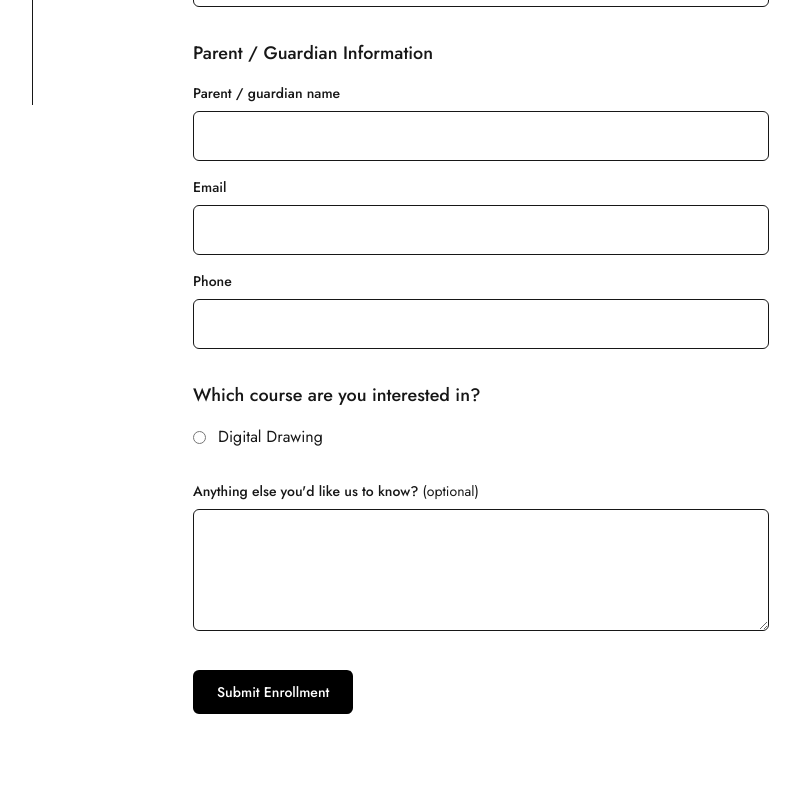
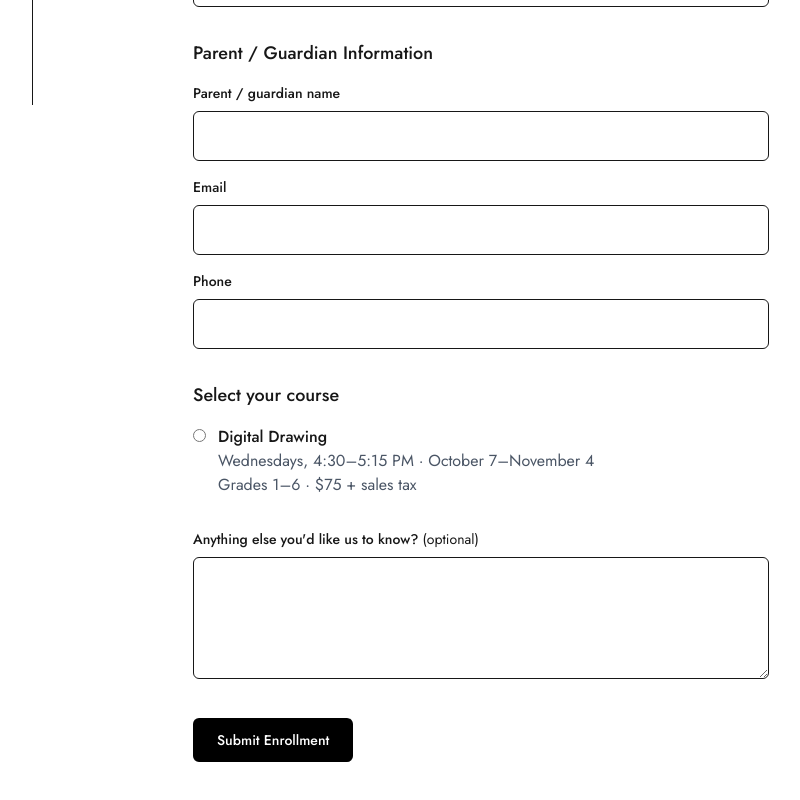
Before and after one commit to Sherrisa/coddiwomple-art, a Next.js app: page /enroll in a window 1280 px wide. Shown: the part 695-1495 px from the top of the page, without its empty margins (159-959 px from the left). Before the commit the page ends 1473 px from the top, so only its background shows below. Built offline with nearby package versions, Linux system fonts and the light colour scheme.

Commit message:
Add second Digital Drawing section

```diff
--- a/app/courses/page.tsx
+++ b/app/courses/page.tsx
@@ -48,10 +48,18 @@ export default function CoursesPage() {
             Digital Drawing
           </h2>
 
-          <p className="mt-3 text-lg font-medium">
-            Begins Wednesday, October 7
+          <p className="mt-2 text-base text-gray-600">Grades 1–6 · $75</p>
+
+          <p className="mt-5 text-lg font-medium">
+            Wednesdays · October 7–November 4
           </p>
 
+          <p className="mt-2 text-base text-gray-600">
+            3:30–4:15 PM · Full
+            <br />
+            4:30–5:15 PM ·{" "}
+            <span className="font-medium text-gray-900">Now enrolling</span>
+          </p>
           <h3 className="mt-8 text-2xl font-semibold">
             Learn the skill. Make something. See what happens next.
           </h3>
@@ -212,18 +220,87 @@ export default function CoursesPage() {
           </p>
         </section>
 
-        {/* Enrollment CTA */}
-        <section className="mt-24 border-t border-gray-200 pt-20 pb-24">
-          <h2 className="text-3xl font-semibold md:text-4xl">
-            Ready to Start Your Creative Adventure?
+        {/* Digital Drawing Enrollment CTA */}
+        <section className="mt-16 border-t border-gray-200 pt-12 pb-4">
+          <h2 className="text-2xl font-semibold md:text-3xl">
+            Ready to Make Something?
           </h2>
 
-          <p className="mt-6 max-w-2xl text-lg leading-8 text-gray-600">
-            Your next creative adventure starts here.
+          <p className="mt-4 max-w-2xl text-lg leading-8 text-gray-600">
+            Bring your ideas to life, one creative decision at a time.
           </p>
 
-          <AnimatedLink href="/enroll" dotRadius={8} duration="9s">
-            Enroll Now →
+          <AnimatedLink href="/enroll" dotRadius={5} duration="14s">
+            Enroll in Digital Drawing →
+          </AnimatedLink>
+        </section>
+
+        {/* Animation */}
+        <section className="mt-20 rounded-2xl bg-gray-100 p-8 md:p-12">
+          <p className="text-sm font-medium uppercase tracking-widest text-gray-500">
+            Featured Course
+          </p>
+
+          <h2 className="mt-3 text-3xl font-semibold md:text-4xl">Animation</h2>
+
+          <p className="mt-3 text-lg font-medium">
+            Coming Soon — Begins Wednesday, November 11
+          </p>
+
+          <h3 className="mt-8 text-2xl font-semibold">
+            Make it move. Tell a story. See what happens next.
+          </h3>
+
+          <p className="mt-6 text-lg leading-8 text-gray-600">
+            Bring your drawings to life through animation. Students explore
+            movement, timing, sequencing, and visual storytelling while learning
+            how digital tools can transform a still image into something that
+            moves.
+          </p>
+
+          <p className="mt-6 text-lg leading-8 text-gray-600">
+            Through hands-on projects, students experiment with frames, layers,
+            movement, and transformation while developing their own creative
+            ideas.
+          </p>
+
+          <p className="mt-6 text-lg leading-8 text-gray-600">
+            Students may explore:
+          </p>
+
+          <ul className="mt-4 space-y-3 text-lg leading-8 text-gray-600">
+            <li>Drawing for animation</li>
+            <li>Layers and independent elements</li>
+            <li>Frames and sequencing</li>
+            <li>Movement and timing</li>
+            <li>Transformation and repetition</li>
+            <li>Visual storytelling</li>
+            <li>Digital illustration and animation tools</li>
+          </ul>
+
+          <p className="mt-10 text-lg font-medium leading-8">
+            No previous Coddiwomple Art course is required.
+          </p>
+
+          <p className="mt-4 text-lg font-semibold leading-8">
+            But if you&apos;ve taken Digital Drawing, you&apos;ll already have a
+            creative foundation to build on.
+          </p>
+        </section>
+
+        {/* Animation Enrollment CTA */}
+        <section className="mt-16 border-t border-gray-200 pt-12 pb-4">
+          <h2 className="text-2xl font-semibold md:text-3xl">
+            Ready to Make It Move?
+          </h2>
+
+          <p className="mt-4 max-w-2xl text-lg leading-8 text-gray-600">
+            Turn your drawings into movement, stories, and unexpected
+            possibilities.
+          </p>
+
+          <AnimatedLink href="/enroll" dotRadius={5} duration="14s">
+            Enroll in Animation →
           </AnimatedLink>
         </section>
       </div>
--- a/components/enrollment-form.tsx
+++ b/components/enrollment-form.tsx
@@ -120,14 +120,24 @@ export default function EnrollmentForm() {
 
       {/* Course selection */}
       <fieldset className="space-y-4">
-        <legend className="text-lg font-medium">
-          Which course are you interested in?
-        </legend>
+        <legend className="text-lg font-medium">Select your course</legend>
 
-        <label className="flex items-center gap-3">
-          <input type="radio" name="course" value="Digital Drawing" required />
+        <label className="flex items-start gap-3">
+          <input
+            type="radio"
+            name="course"
+            value="Digital Drawing — 4:30–5:15 PM"
+            required
+            className="mt-1"
+          />
 
-          <span>Digital Drawing</span>
+          <span>
+            <span className="block font-medium">Digital Drawing</span>
+            <span className="block text-gray-600">
+              Wednesdays, 4:30–5:15 PM · October 7–November 4
+            </span>
+            <span className="block text-gray-600">Grades 1–6 · $75 + sales tax</span>
+          </span>
         </label>
       </fieldset>
 
```
